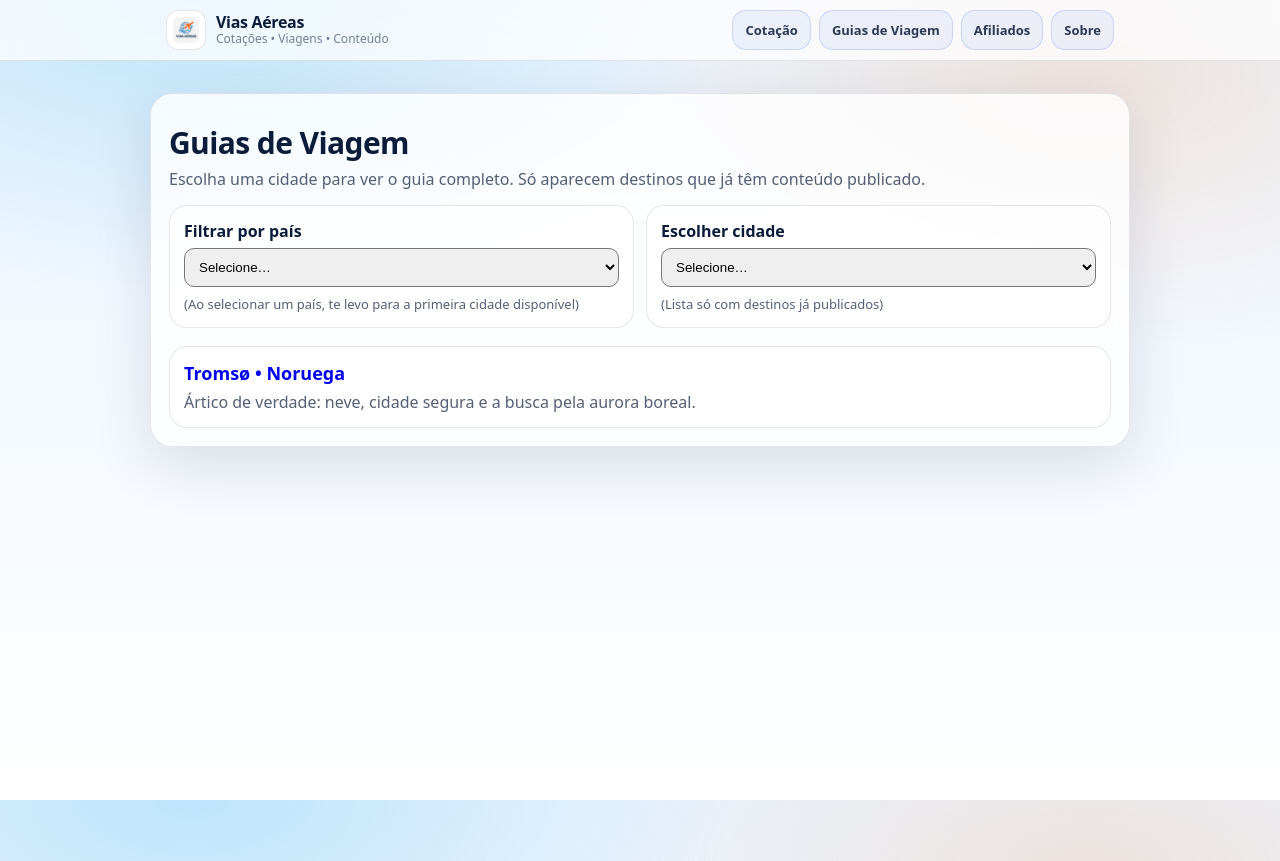
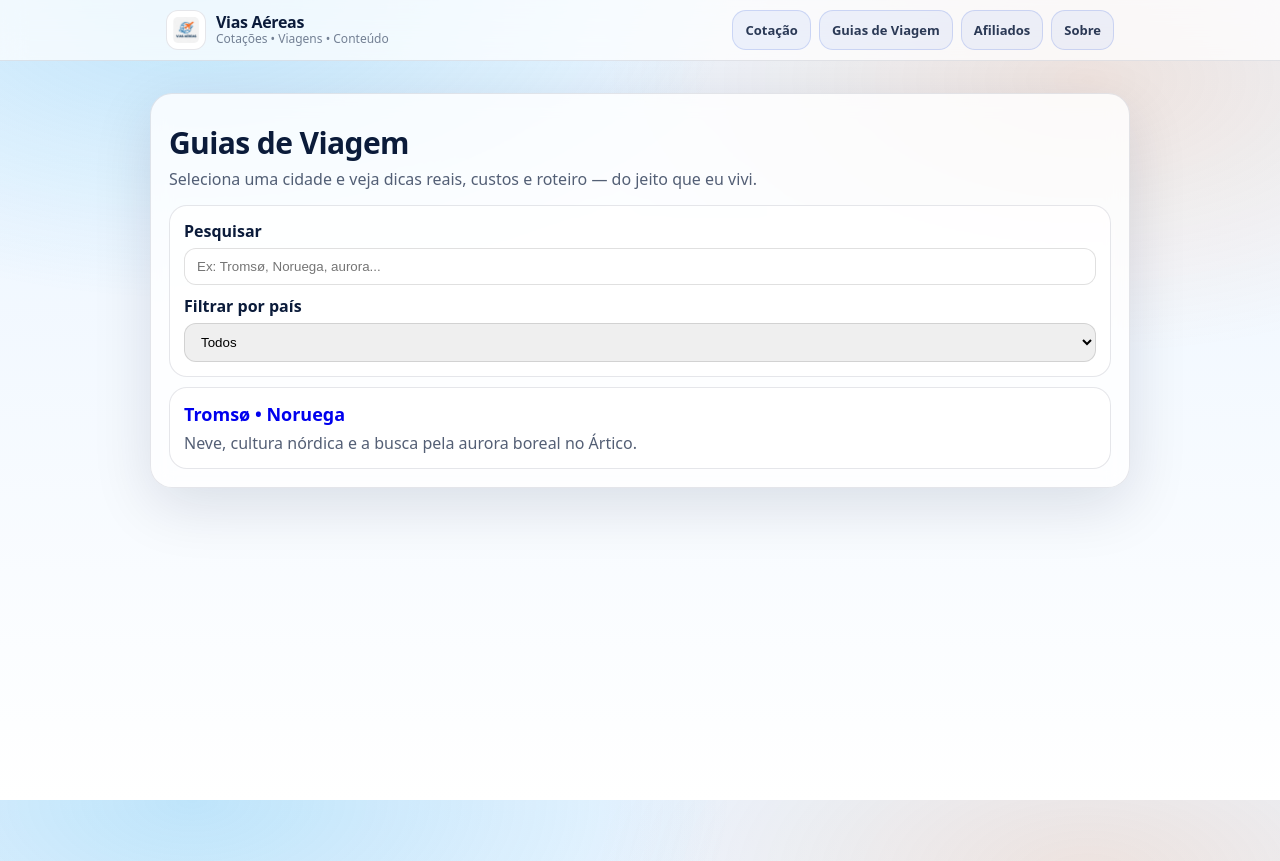
Before and after one commit to jephesson/vias-aereas-site, a Next.js app: page /guias in a window 1280 px wide. Built offline with nearby package versions, Linux system fonts and the light colour scheme.

Commit message:
Corrige /guias: filtro e busca em Client Component

```diff
--- /dev/null
+++ b/src/app/guias/GuiasClient.tsx
@@ -0,0 +1,97 @@
+"use client";
+
+import { useMemo, useState } from "react";
+
+type Guia = {
+  slug: string;
+  cidade: string;
+  pais: string;
+  resumo: string;
+};
+
+export default function GuiasClient({ guias }: { guias: Guia[] }) {
+  const [q, setQ] = useState("");
+  const [pais, setPais] = useState("Todos");
+
+  const paises = useMemo(() => {
+    const set = new Set(guias.map((g) => g.pais));
+    return ["Todos", ...Array.from(set).sort()];
+  }, [guias]);
+
+  const filtrados = useMemo(() => {
+    return guias
+      .filter((g) => (pais === "Todos" ? true : g.pais === pais))
+      .filter((g) => {
+        const s = (g.cidade + " " + g.pais + " " + g.resumo).toLowerCase();
+        return s.includes(q.toLowerCase());
+      });
+  }, [guias, q, pais]);
+
+  return (
+    <>
+      <div style={{ display: "grid", gap: 10, marginTop: 14 }}>
+        <div className="va-box" style={{ display: "grid", gap: 10 }}>
+          <div style={{ display: "grid", gap: 6 }}>
+            <div style={{ fontWeight: 800 }}>Pesquisar</div>
+            <input
+              value={q}
+              onChange={(e) => setQ(e.target.value)}
+              placeholder="Ex: Tromsø, Noruega, aurora..."
+              style={{
+                padding: "10px 12px",
+                borderRadius: 12,
+                border: "1px solid rgba(0,0,0,.12)",
+                outline: "none",
+              }}
+            />
+          </div>
+
+          <div style={{ display: "grid", gap: 6 }}>
+            <div style={{ fontWeight: 800 }}>Filtrar por país</div>
+            <select
+              value={pais}
+              onChange={(e) => setPais(e.target.value)}
+              style={{
+                padding: "10px 12px",
+                borderRadius: 12,
+                border: "1px solid rgba(0,0,0,.12)",
+                outline: "none",
+              }}
+            >
+              {paises.map((p) => (
+                <option key={p} value={p}>
+                  {p}
+                </option>
+              ))}
+            </select>
+          </div>
+        </div>
+
+        <div style={{ display: "grid", gap: 12 }}>
+          {filtrados.map((g) => (
+            <a
+              key={g.slug}
+              href={`/guias/${g.slug}`}
+              style={{ textDecoration: "none" }}
+            >
+              <div className="va-box">
+                <div style={{ fontWeight: 900, fontSize: 18 }}>
+                  {g.cidade} • {g.pais}
+                </div>
+                <div style={{ color: "var(--muted)", marginTop: 6 }}>
+                  {g.resumo}
+                </div>
+              </div>
+            </a>
+          ))}
+
+          {filtrados.length === 0 && (
+            <div className="va-box" style={{ color: "var(--muted)" }}>
+              Nenhum guia encontrado.
+            </div>
+          )}
+        </div>
+      </div>
+    </>
+  );
+}
--- a/src/app/guias/page.tsx
+++ b/src/app/guias/page.tsx
@@ -1,84 +1,28 @@
-const cidades = [
-  { slug: "tromso", cidade: "Tromsø", pais: "Noruega", resumo: "Ártico de verdade: neve, cidade segura e a busca pela aurora boreal." },
-  // adicione aqui só quando tiver conteúdo:
+import GuiasClient from "./GuiasClient";
+
+const guias = [
+  {
+    slug: "tromso",
+    cidade: "Tromsø",
+    pais: "Noruega",
+    resumo: "Neve, cultura nórdica e a busca pela aurora boreal no Ártico.",
+  },
+  // quando criar:
   // { slug: "paris", cidade: "Paris", pais: "França", resumo: "..." },
   // { slug: "londres", cidade: "Londres", pais: "Reino Unido", resumo: "..." },
 ];
 
 export default function GuiasPage() {
-  // Países disponíveis (derivados)
-  const paises = Array.from(new Set(cidades.map((c) => c.pais)));
-
   return (
     <main className="va-bg">
       <div className="va-shell">
         <div className="va-card">
           <h1 className="va-title">Guias de Viagem</h1>
           <p className="va-subtitle">
-            Escolha uma cidade para ver o guia completo. Só aparecem destinos que já têm conteúdo publicado.
+            Seleciona uma cidade e veja dicas reais, custos e roteiro — do jeito que eu vivi.
           </p>
 
-          {/* Filtros simples sem JS (por enquanto visual) */}
-          <div style={{ display: "grid", gap: 12, marginTop: 14, gridTemplateColumns: "1fr 1fr" }}>
-            <div className="va-box">
-              <div style={{ fontWeight: 800, marginBottom: 6 }}>Filtrar por país</div>
-              <select
-                onChange={(e) => {
-                  const val = e.target.value;
-                  if (!val) return;
-                  const first = cidades.find((c) => c.pais === val);
-                  if (first) window.location.href = `/guias/${first.slug}`;
-                }}
-                defaultValue=""
-                style={{ width: "100%", padding: 10, borderRadius: 10 }}
-              >
-                <option value="">Selecione…</option>
-                {paises.map((p) => (
-                  <option key={p} value={p}>{p}</option>
-                ))}
-              </select>
-              <div style={{ color: "var(--muted)", marginTop: 8, fontSize: 13 }}>
-                (Ao selecionar um país, te levo para a primeira cidade disponível)
-              </div>
-            </div>
-
-            <div className="va-box">
-              <div style={{ fontWeight: 800, marginBottom: 6 }}>Escolher cidade</div>
-              <select
-                onChange={(e) => {
-                  const slug = e.target.value;
-                  if (slug) window.location.href = `/guias/${slug}`;
-                }}
-                defaultValue=""
-                style={{ width: "100%", padding: 10, borderRadius: 10 }}
-              >
-                <option value="">Selecione…</option>
-                {cidades.map((c) => (
-                  <option key={c.slug} value={c.slug}>
-                    {c.cidade} — {c.pais}
-                  </option>
-                ))}
-              </select>
-              <div style={{ color: "var(--muted)", marginTop: 8, fontSize: 13 }}>
-                (Lista só com destinos já publicados)
-              </div>
-            </div>
-          </div>
-
-          {/* Cards */}
-          <div style={{ display: "grid", gap: 12, marginTop: 18 }}>
-            {cidades.map((c) => (
-              <a key={c.slug} href={`/guias/${c.slug}`} style={{ textDecoration: "none" }}>
-                <div className="va-box">
-                  <div style={{ fontWeight: 900, fontSize: 18 }}>
-                    {c.cidade} • {c.pais}
-                  </div>
-                  <div style={{ color: "var(--muted)", marginTop: 6 }}>{c.resumo}</div>
-                </div>
-              </a>
-            ))}
-          </div>
-
+          <GuiasClient guias={guias} />
         </div>
       </div>
     </main>
```
